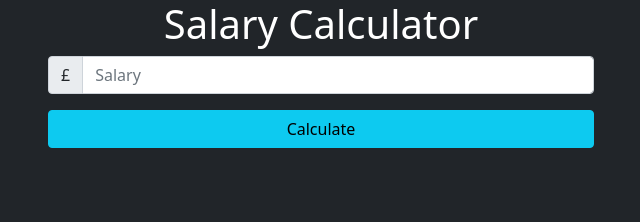
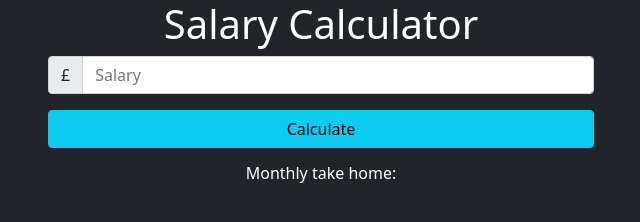
Before and after one commit to daniellafernandes14/Salary-Calculator, a plain HTML site: page index.html in a window 1280 px wide. Shown: the whole page, without its empty margins (319-959 px from the left). Drawn offline with nearby package versions, Linux system fonts and the light colour scheme.

```diff
--- a/index.html
+++ b/index.html
@@ -31,6 +31,8 @@
               <input type="submit" class="btn btn-info mt-3" value="Calculate" id="submit-btn">
             </div>
           </form>
+          <!-- RESULTS -->
+          <h6 style="color: white;" class="mt-3">Monthly take home:</h6>
         </div>
       </div>
     </div>
```
Also changed, not shown: app.js (+7 -0 lines).
